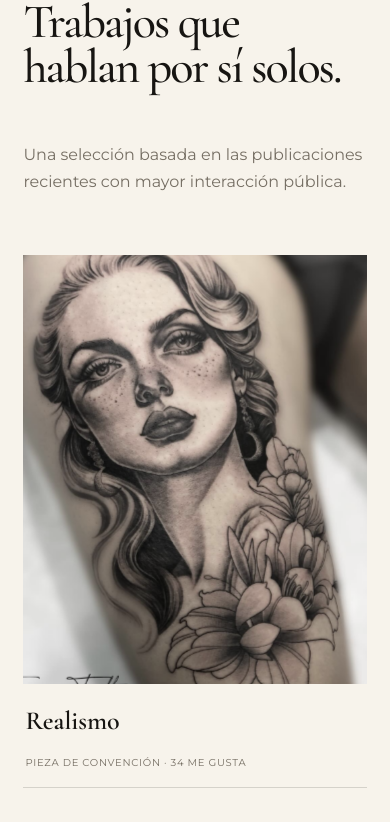
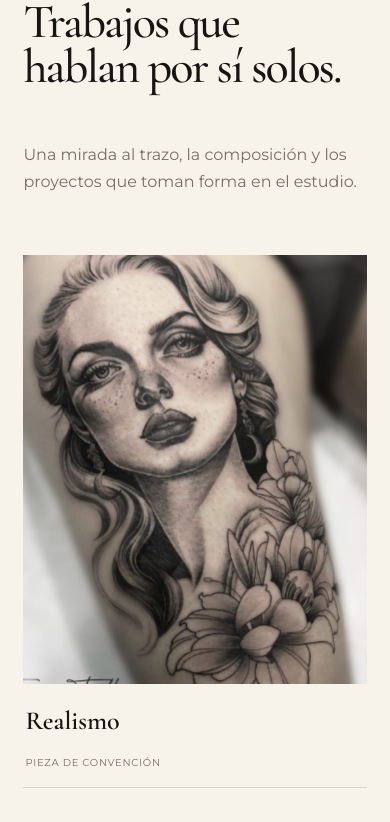
Before and after one commit to marcosAlvarezCalabria/tongaleganes, a Next.js app: page / in a window 390 px wide. Shown: the part 2168-2990 px from the top of the page. Built offline with nearby package versions, Linux system fonts and the light colour scheme.

Commit message:
feat: add Nuria Cordoba artist spotlight

```diff
--- a/app/globals.css
+++ b/app/globals.css
@@ -90,6 +90,25 @@ h1 em, h2 em { color: var(--gold); font-weight: 400; }
 .button-outline { display: flex; width: max-content; margin: 58px auto 0; border: 1px solid var(--ink); }
 .button-outline:hover { background: var(--ink); color: var(--white); }
 
+.artist-feature { display: grid; grid-template-columns: 52% 48%; min-height: 820px; background: var(--ink); color: var(--white); overflow: hidden; }
+.artist-signature { position: relative; min-height: 820px; padding: clamp(36px, 5vw, 78px); display: grid; grid-template-columns: 1fr 1fr; grid-template-rows: auto 1fr; align-items: center; overflow: hidden; background: var(--gold); color: var(--ink); }
+.artist-signature::before { content: ""; position: absolute; width: 58%; aspect-ratio: 1; right: -17%; top: -18%; border: 1px solid rgba(23,21,18,.24); border-radius: 50%; }
+.artist-studio-line { grid-column: 1 / -1; align-self: start; font-size: 10px; font-weight: 700; letter-spacing: .18em; text-transform: uppercase; }
+.artist-signature strong { align-self: center; font-family: var(--font-display), serif; font-size: clamp(220px, 25vw, 390px); font-weight: 500; line-height: .68; letter-spacing: -.08em; }
+.artist-signature strong:nth-of-type(2) { color: var(--white); transform: translateX(-8%); }
+.artist-signature-line { position: absolute; left: 10%; right: 10%; top: 53%; height: 1px; background: rgba(23,21,18,.35); transform: rotate(-8deg); }
+.artist-story { padding: 110px clamp(38px, 7vw, 110px); display: flex; flex-direction: column; justify-content: center; }
+.artist-kicker { margin: 0 0 26px; color: var(--gold); font-size: 11px; font-weight: 700; letter-spacing: .2em; text-transform: uppercase; }
+.artist-story h2 { margin: 0; font-size: clamp(60px, 7vw, 104px); line-height: .82; letter-spacing: -.04em; }
+.artist-lead { max-width: 560px; margin: 42px 0 0; color: #c8c0b5; font-size: 17px; line-height: 1.8; }
+.artist-links { margin-top: 44px; border-top: 1px solid rgba(255,255,255,.18); }
+.artist-links a { padding: 20px 0; display: grid; grid-template-columns: 100px 1fr; gap: 18px; align-items: baseline; border-bottom: 1px solid rgba(255,255,255,.18); transition: color .2s ease, transform .2s ease; }
+.artist-links a:hover { color: var(--gold); transform: translateX(8px); }
+.artist-links span { color: #928a7f; font-size: 9px; font-weight: 700; letter-spacing: .14em; text-transform: uppercase; }
+.artist-links strong { font-family: var(--font-display), serif; font-size: 22px; font-weight: 500; }
+.button-artist { width: max-content; margin-top: 42px; background: var(--gold); color: var(--ink); }
+.button-artist:hover { background: #dfa02f; }
+
 .testimonial { padding: 100px 8vw 115px; text-align: center; background: #e7ded0; }
 .quote-mark { display: block; height: 70px; color: var(--gold); font-family: var(--font-display), serif; font-size: 110px; line-height: 1; }
 .testimonial blockquote { max-width: 900px; margin: 10px auto 28px; font-size: clamp(38px, 5vw, 70px); line-height: 1.05; letter-spacing: -.035em; }
@@ -122,6 +141,9 @@ footer span { justify-self: end; color: var(--muted); font-size: 10px; letter-sp
   .section-heading { align-items: start; flex-direction: column; }
   .gallery { grid-template-columns: repeat(2, 1fr); }
   .gallery-card-featured { grid-column: span 2; }
+  .artist-feature { grid-template-columns: 1fr; }
+  .artist-signature { min-height: 68vh; }
+  .artist-story { padding: 90px 8vw; }
   .contact { grid-template-columns: 1fr; }
 }
 
@@ -142,6 +164,11 @@ footer span { justify-self: end; color: var(--muted); font-size: 10px; letter-sp
   .gallery-card-featured .gallery-image, .gallery-image { aspect-ratio: 4 / 5; }
   .gallery-caption { align-items: flex-start; flex-direction: column; }
   .gallery-caption span { text-align: left; }
+  .artist-signature { min-height: 500px; padding: 34px 6vw; }
+  .artist-signature strong { font-size: 48vw; }
+  .artist-story { padding: 75px 6vw 85px; }
+  .artist-links a { grid-template-columns: 82px 1fr; }
+  .artist-links strong { font-size: 19px; }
   .testimonial { padding: 75px 6vw 90px; }
   .contact-main { padding: 80px 6vw; }
   .contact address { padding: 60px 8vw; }
--- a/app/page.tsx
+++ b/app/page.tsx
@@ -6,38 +6,38 @@ const gallery = [
     src: "/images/featured.jpg",
     alt: "Tatuaje realista de una mujer con flores realizado por Tonga Tattoo",
     title: "Realismo",
-    detail: "Pieza de convención · 34 me gusta",
+    detail: "Pieza de convención",
     featured: true,
   },
   {
     src: "/images/bodysuit.jpg",
     alt: "Trabajo de tatuaje de gran formato realizado por Tonga Tattoo",
     title: "Gran formato",
-    detail: "Proyecto bodysuit · 27 me gusta",
+    detail: "Proyecto bodysuit",
   },
   {
     src: "/images/healed-work.jpg",
     alt: "Trabajo de tatuaje curado realizado por Tonga Tattoo",
     title: "Trabajo curado",
-    detail: "Resultado consolidado · 25 me gusta",
+    detail: "Resultado consolidado",
   },
   {
     src: "/images/healed-birds.jpg",
     alt: "Tatuaje curado de pájaros realizado por Tonga Tattoo",
     title: "Color y detalle",
-    detail: "Trabajo curado · 21 me gusta",
+    detail: "Trabajo curado",
   },
   {
     src: "/images/fineline.jpg",
     alt: "Tatuaje de línea fina realizado por Tonga Tattoo",
     title: "Fine line",
-    detail: "Trazo delicado · 21 me gusta",
+    detail: "Trazo delicado",
   },
   {
     src: "/images/fine-lines.jpg",
     alt: "Composición de tatuajes de línea fina de Tonga Tattoo",
     title: "Línea fina",
-    detail: "Selección de estudio · 20 me gusta",
+    detail: "Selección de estudio",
   },
 ];
 
@@ -51,6 +51,7 @@ export default function Home() {
         </a>
         <nav aria-label="Navegación principal">
           <a href="#trabajos">Trabajos</a>
+          <a href="#nuria">Nuria</a>
           <a href="#estudio">Estudio</a>
           <a href="#contacto">Contacto</a>
         </nav>
@@ -125,7 +126,7 @@ export default function Home() {
             <p className="eyebrow">Selección del estudio</p>
             <h2>Trabajos que<br />hablan por sí solos.</h2>
           </div>
-          <p>Una selección basada en las publicaciones recientes con mayor interacción pública.</p>
+          <p>Una mirada al trazo, la composición y los proyectos que toman forma en el estudio.</p>
         </div>
         <div className="gallery">
           {gallery.map((item) => (
@@ -143,6 +144,36 @@ export default function Home() {
         <a className="button button-outline" href="https://www.instagram.com/tongaleganes/" target="_blank" rel="noreferrer">
           Ver más en Instagram
         </a>
+      </section>
+
+      <section className="artist-feature" id="nuria">
+        <div className="artist-signature" aria-hidden="true">
+          <span className="artist-studio-line">Tonga Tattoo · Leganés</span>
+          <strong>N</strong>
+          <strong>C</strong>
+          <span className="artist-signature-line" />
+        </div>
+        <div className="artist-story">
+          <p className="artist-kicker">La artista</p>
+          <h2>Nuria<br /><em>Córdoba.</em></h2>
+          <p className="artist-lead">
+            Una mirada propia dentro de Tonga Tattoo. Descubre su universo creativo,
+            sus piezas y el trabajo que comparte detrás de cada proyecto.
+          </p>
+          <div className="artist-links" aria-label="Perfiles de Nuria Córdoba">
+            <a href="https://www.instagram.com/_nuria_cordoba/" target="_blank" rel="noreferrer">
+              <span>Instagram</span>
+              <strong>@_nuria_cordoba</strong>
+            </a>
+            <a href="https://www.facebook.com/NuriaCordobaTorrente" target="_blank" rel="noreferrer">
+              <span>Facebook</span>
+              <strong>Nuria Córdoba Torrente</strong>
+            </a>
+          </div>
+          <a className="button button-artist" href="https://wa.me/34600037560?text=Hola%2C%20quiero%20pedir%20una%20cita%20con%20Nuria" target="_blank" rel="noreferrer">
+            Pedir cita con Nuria
+          </a>
+        </div>
       </section>
 
       <section className="testimonial">
```
Also changed, not shown: 1 other file (tests, documents, lock files or other folders).
